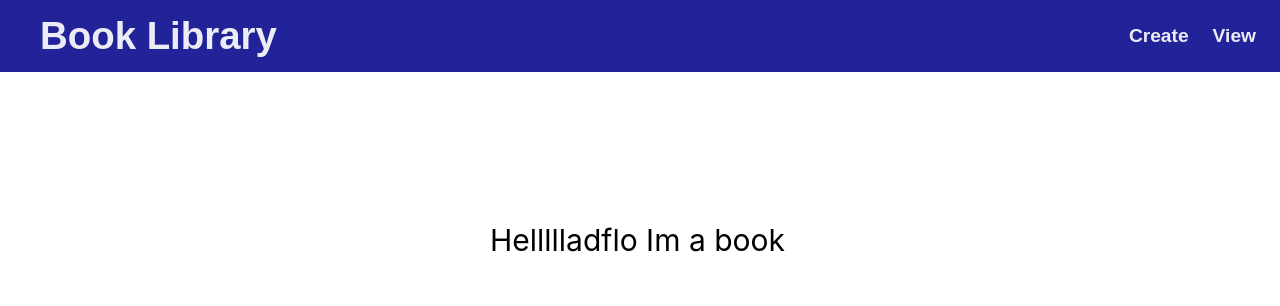
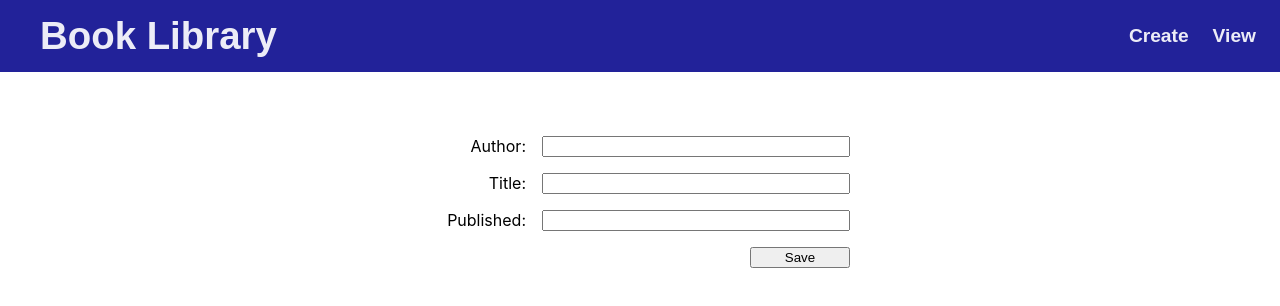
Before and after one commit to alihsanyuksel/ReactNodeApp, a React (Create React App) app in the folder my-react-app/: page /create in a window 1280 px wide. Shown: the top 306 px of the page. Built offline with nearby package versions, Linux system fonts and the light colour scheme.

Commit message:
Controlled form and submit to database

```diff
--- a/my-react-app/src/App.js
+++ b/my-react-app/src/App.js
@@ -15,10 +15,11 @@ function App() {
       <Header />
 
       <Routes>
-      <Route exact path="/" element={<BookLibrary />}></Route>
+      <Route path="/" element={<BookLibrary />}></Route>
       <Route path="/create" element={<Book />}></Route>
       </Routes>
     </div>
+
     </Router>
   );
 }
--- a/my-react-app/src/Book.css
+++ b/my-react-app/src/Book.css
@@ -1,9 +1,24 @@
 
-
-#book-message {
-    width: 300px;
+form {
+    display: grid;
+    grid-template-columns: 1fr 1fr;
+    gap: 1em;
+    width: 420px;
     margin-left: auto;
     margin-right: auto;
-    margin-top: 5em;
-    font-size: 30px;
+    margin-top: 4em;
 }
+
+input[type="submit"] {
+    grid-column: 2/3;
+    width: 100px;
+    justify-self: end;
+}
+
+input[type="text"] {
+    width: 300px;
+}
+
+label {
+    justify-self: end;
+}
--- a/my-react-app/src/Book.js
+++ b/my-react-app/src/Book.js
@@ -1,18 +1,72 @@
 import React from 'react';
 import './Book.css';
+import axios from 'axios';
 
-function Book(){
+class Book extends React.Component{
 
-    console.log('server url', process.env.REACT_APP_SERVER_URL);
+    constructor(props) {
+        super(props);
 
-    return(
-        <div id='book-message'>Hellllladflo Im a book</div>
-    );
+        this.state = {
+            author: "",
+            title: "",
+            published: "",
+        }
+
+        this.handleChange = this.handleChange.bind(this);
+        this.handleSubmit = this.handleSubmit.bind(this);
+    }
+
+    handleSubmit(event) {
+        let {author, title, published} = this.state;
+        published += "-01-01";
+
+        const book = {
+            author: author,
+            title: title,
+            published: published
+        }
+
+        axios.post(process.env.REACT_APP_SERVER_URL, book)
+            .then(result => {console.log(result);
+            })
+            .catch(error => {console.log(error);
+            });
+
+
+        event.preventDefault();
+
+
+    }
+
+    handleChange(event) {
+        const name = event.target.name;
+        const value = event.target.value;
+
+        this.setState({
+            [name]: value
+        });
+    }
+
+
+    render() {
+
+        return(
+            <div>
+                <form onSubmit={this.handleSubmit}>
+                    <label htmlFor='author'>Author:</label>
+                    <input value={this.state.author} onChange={this.handleChange} type="text" name="author" id="author"/>
+                    <label htmlFor='title'>Title:</label>
+                    <input value={this.state.title} onChange={this.handleChange} type="text" name="title" id="title"/>
+                    <label htmlFor='published'>Published:</label>
+                    <input value={this.state.published} onChange={this.handleChange} type="text" name="published" id="published"/>
+                    <input type="submit" value="Save"/>
+                </form>
+            </div>
+        );
+
+    }
 }
 
 
-
-
-
-
 export default Book;
--- a/my-react-app/src/BookLibrary.css
+++ b/my-react-app/src/BookLibrary.css
@@ -1,6 +1,8 @@
 table {
     border-spacing: 3em 1em;
     margin-top: 3em;
+    margin-left: auto;
+    margin-right: auto;
 }
 
 th {
--- a/my-react-app/src/Header.js
+++ b/my-react-app/src/Header.js
@@ -1,19 +1,22 @@
 import React from 'react';
 import './Header.css';
-import {Link} from 'react-router-dom';
+import {Outlet, Link} from 'react-router-dom';
 
 
 function Header() {
     return(
+        <>
         <div className='header'>
             <ul className='header-left'>
                 <li className="logo"><Link to='/'>Book Library</Link></li>
             </ul>
             <ul className='header-right'>
-                <li><Link to='/'>Create</Link></li>
+                <li><Link to='/create'>Create</Link></li>
                 <li><Link to='/'>View</Link></li>
             </ul>
         </div>
+        <Outlet />
+        </>
     );
 }
 
--- a/package.json
+++ b/package.json
@@ -14,6 +14,7 @@
     "axios": "^1.5.1"
   },
   "devDependencies": {
-    "@babel/plugin-proposal-private-property-in-object": "^7.21.11"
+    "@babel/plugin-proposal-private-property-in-object": "^7.21.11",
+    "react-router-dom": "^6.17.0"
   }
 }
```
Also changed, not shown: 2 other files (tests, documents, lock files or other folders).
